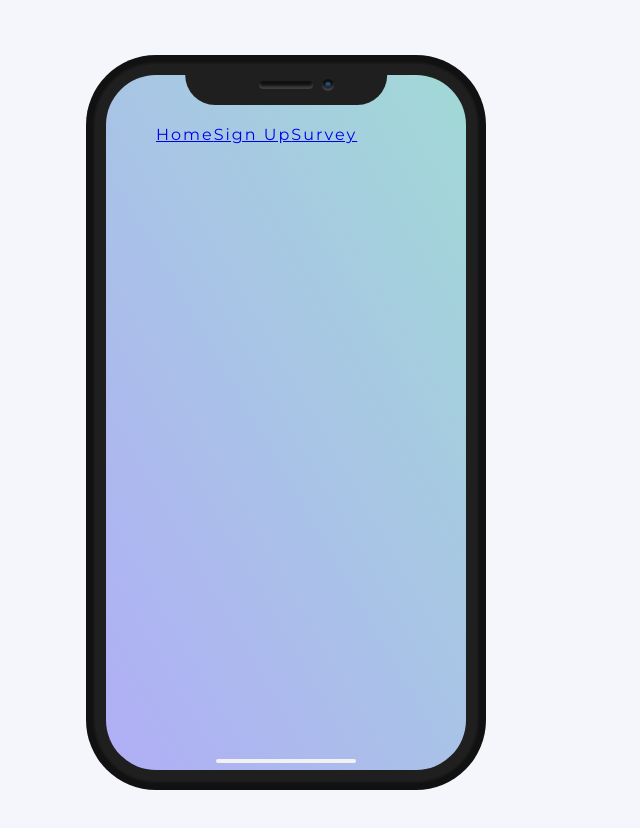
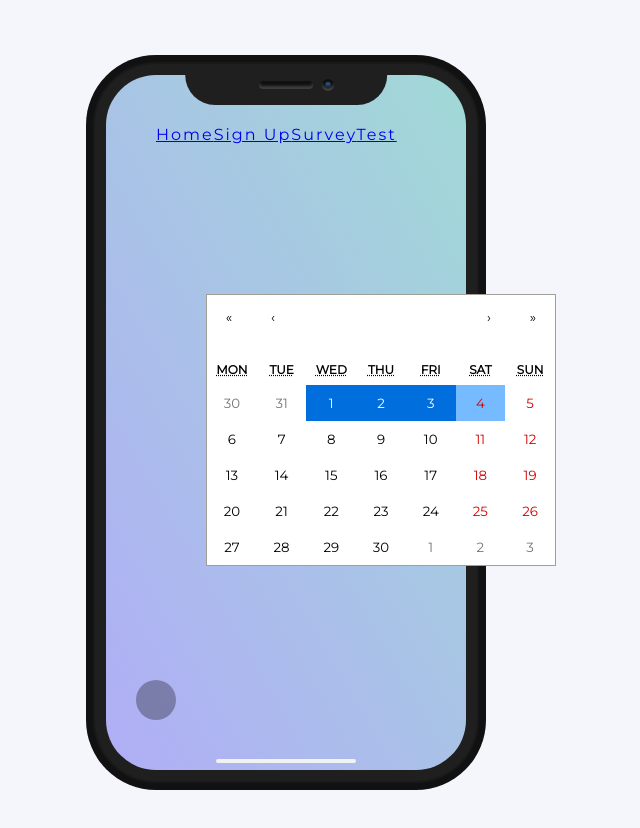
Before and after one commit to MrDrops/project2-support-buddy-front, a React (Create React App) app in the folder mental-health-app/: page /testpage in a window 1280 px wide. Shown: the top 828 px of the page, without its empty margins (354-994 px from the left). Built offline with nearby package versions, Linux system fonts and the light colour scheme.

Commit message:
new things

```diff
--- a/mental-health-app/package.json
+++ b/mental-health-app/package.json
@@ -7,6 +7,7 @@
     "@testing-library/react": "^13.1.1",
     "@testing-library/user-event": "^13.5.0",
     "react": "^18.1.0",
+    "react-calendar": "^3.7.0",
     "react-dom": "^18.1.0",
     "react-icons": "^4.3.1",
     "react-router-dom": "^6.3.0",
--- a/mental-health-app/src/App.js
+++ b/mental-health-app/src/App.js
@@ -7,6 +7,7 @@ import {Routes, Route, Link} from "react-router-dom";
 import Home from "./components/Home";
 import Survey from './components/Survey'
 import "./App.scss";
+import TestPage from "./components/TestPage";
 
 function App() {
 
@@ -25,12 +26,14 @@ function App() {
           <Link to="/">Home</Link>
           <Link to="/form">Sign Up</Link>
           <Link to="/survey">Survey</Link>
+          <Link to="/testpage">Test</Link>
         </div>
 
         <Routes>
           <Route path='/' element={<Home/>}/>
           <Route path='/form' element={<Form/>}/>
           <Route path='/survey' element={<Survey/>}/>
+          <Route path="/testpage" element={<TestPage/>}/>
         </Routes>
       </div>
     </div>
--- /dev/null
+++ b/mental-health-app/src/components/NewCalendar.css
@@ -0,0 +1,119 @@
+.react-calendar {
+    margin: 100px;
+    width: 350px;
+    max-width: 100%;
+    background: white;
+    border: 1px solid #a0a096;
+    font-family: Arial, Helvetica, sans-serif;
+    line-height: 1.125em;
+
+  }
+  .react-calendar--doubleView {
+    width: 700px;
+  }
+  .react-calendar--doubleView .react-calendar__viewContainer {
+    display: flex;
+    margin: -0.5em;
+  }
+  .react-calendar--doubleView .react-calendar__viewContainer > * {
+    width: 50%;
+    margin: 0.5em;
+  }
+  .react-calendar,
+  .react-calendar *,
+  .react-calendar *:before,
+  .react-calendar *:after {
+    -moz-box-sizing: border-box;
+    -webkit-box-sizing: border-box;
+    box-sizing: border-box;
+  }
+  .react-calendar button {
+    margin: 0;
+    border: 0;
+    outline: none;
+  }
+  .react-calendar button:enabled:hover {
+    cursor: pointer;
+  }
+  .react-calendar__navigation {
+    display: flex;
+    height: 44px;
+    margin-bottom: 1em;
+  }
+  .react-calendar__navigation button {
+    min-width: 44px;
+    background: none;
+  }
+  .react-calendar__navigation button:disabled {
+    background-color: #f0f0f0;
+  }
+  .react-calendar__navigation button:enabled:hover,
+  .react-calendar__navigation button:enabled:focus {
+    background-color: #e6e6e6;
+  }
+  .react-calendar__month-view__weekdays {
+    text-align: center;
+    text-transform: uppercase;
+    font-weight: bold;
+    font-size: 0.75em;
+  }
+  .react-calendar__month-view__weekdays__weekday {
+    padding: 0.5em;
+  }
+  .react-calendar__month-view__weekNumbers .react-calendar__tile {
+    display: flex;
+    align-items: center;
+    justify-content: center;
+    font-size: 0.75em;
+    font-weight: bold;
+  }
+  .react-calendar__month-view__days__day--weekend {
+    color: #d10000;
+  }
+  .react-calendar__month-view__days__day--neighboringMonth {
+    color: #757575;
+  }
+  .react-calendar__year-view .react-calendar__tile,
+  .react-calendar__decade-view .react-calendar__tile,
+  .react-calendar__century-view .react-calendar__tile {
+    padding: 2em 0.5em;
+  }
+  .react-calendar__tile {
+    max-width: 100%;
+    padding: 10px 6.6667px;
+    background: none;
+    text-align: center;
+    line-height: 16px;
+  }
+  .react-calendar__tile:disabled {
+    background-color: #f0f0f0;
+  }
+  .react-calendar__tile:enabled:hover,
+  .react-calendar__tile:enabled:focus {
+    background-color: #e6e6e6;
+  }
+  .react-calendar__tile--now {
+    background: #ffff76;
+  }
+  .react-calendar__tile--now:enabled:hover,
+  .react-calendar__tile--now:enabled:focus {
+    background: #ffffa9;
+  }
+  .react-calendar__tile--hasActive {
+    background: #76baff;
+  }
+  .react-calendar__tile--hasActive:enabled:hover,
+  .react-calendar__tile--hasActive:enabled:focus {
+    background: #a9d4ff;
+  }
+  .react-calendar__tile--active {
+    background: #006edc;
+    color: white;
+  }
+  .react-calendar__tile--active:enabled:hover,
+  .react-calendar__tile--active:enabled:focus {
+    background: #1087ff;
+  }
+  .react-calendar--selectRange .react-calendar__tile--hover {
+    background-color: #e6e6e6;
+  }
--- /dev/null
+++ b/mental-health-app/src/components/ReactCalendar.js
@@ -0,0 +1,20 @@
+import React, { useState} from "react";
+import Calendar from "react-calendar";
+import './NewCalendar.css';
+
+
+const ReactCalendar = () => {
+    const [date, setDate] = useState([new Date(2022, 5, 1), new Date(2022, 5, 4)] );
+
+    const onChange = date => {
+        setDate(date);
+    };
+
+    return (
+        <div>
+
+            <Calendar tileContent onChange={onChange} value={date} />
+        </div>
+    )
+}
+export default ReactCalendar
--- /dev/null
+++ b/mental-health-app/src/components/Summary.js
@@ -0,0 +1,123 @@
+import React, { useState } from "react";
+
+const seatStyle = {
+  display: "inline-block",
+  textAlign: "center",
+  boxSizing: "border-box",
+  height: "40px",
+  width: "40px",
+  border: "1px solid black",
+  margin: "8px",
+  backgroundColor: "white",
+};
+
+const flight = {
+  airline: "Summary",
+  number: "27/8/13",
+  date: "3/8/13",
+
+  seatRows: [
+    [
+      { id: 1, seat: "M", seatOwner: null },
+      { id: 2, seat: "M", seatOwner: null },
+      { id: 3, seat: "M", seatOwner: null },
+      { id: 4, seat: "M", seatOwner: null },
+    ],
+    [
+      { id: 5, seat: "T", seatOwner: null },
+      { id: 6, seat: "T", seatOwner: null },
+      { id: 7, seat: "T", seatOwner: null },
+      { id: 8, seat: "T", seatOwner: null },
+
+    ],
+    [
+      { id: 9, seat: "W", seatOwner: null },
+      { id: 10, seat: "W", seatOwner: null },
+      { id: 11, seat: "W", seatOwner: null },
+      { id: 12, seat: "W", seatOwner: null },
+
+    ],
+    [
+      { id: 13, seat: "T", seatOwner: null },
+      { id: 14, seat: "T", seatOwner: null },
+      { id: 15, seat: "T", seatOwner: null },
+      { id: 16, seat: "T", seatOwner: null },
+
+    ],
+    [
+      { id: 17, seat: "F", seatOwner: null },
+      { id: 18, seat: "F", seatOwner: null },
+      { id: 19, seat: "F", seatOwner: null },
+      { id: 20, seat: "F", seatOwner: null },
+
+    ],
+    [
+      { id: 21, seat: "S", seatOwner: null },
+      { id: 22, seat: "S", seatOwner: null },
+      { id: 23, seat: "S", seatOwner: null },
+      { id: 24, seat: "S", seatOwner: null },
+
+    ],
+    [
+        { id: 21, seat: "S", seatOwner: null },
+        { id: 22, seat: "S", seatOwner: null },
+        { id: 23, seat: "S", seatOwner: null },
+        { id: 24, seat: "S", seatOwner: null },
+
+      ],
+  ],
+};
+
+const paddingStyle = {
+  padding: "10px",
+};
+
+export default function Summary() {
+  const [selectedSeat, setSelectedSeat] = useState();
+
+  return (
+    <div style={{ textAlign: "center" }}>
+
+      <h2>{flight.airline}</h2>
+      <p>
+        {flight.date} - {flight.number}
+      </p>
+      {flight.seatRows.map((row, index) => {
+        return (
+          <div key={index}>
+            {row.map((seat) => {
+              let style = { ...seatStyle };
+              if (seat.seatOwner) {
+                style.backgroundColor = "lightgray";
+                style.cursor = "not-allowed";
+              } else {
+                style.cursor = "pointer";
+              }
+              if (seat.seat === selectedSeat) {
+                style.backgroundColor = "lightgreen";
+              }
+              return (
+                <div
+                  key={seat.id}
+                  style={style}
+                  onClick={() => {
+                    if (seat.seatOwner === null) {
+                      setSelectedSeat(seat.seat);
+                    }
+                  }}
+                >
+                  <p>{seat.seat}</p>
+                  <p>{seat.seatOwner ?? " "}</p>
+                </div>
+              );
+            })}
+          </div>
+        );
+      })}
+      <div style={{ textAlign: "center" }}>
+        <span style={paddingStyle}>{selectedSeat ?? "Choose a seat"}</span>
+        <button style={paddingStyle}>Close</button>
+      </div>
+    </div>
+  );
+}
--- /dev/null
+++ b/mental-health-app/src/components/TestPage.js
@@ -0,0 +1,17 @@
+import React from "react";
+import Summary from "./Summary";
+import ReactCalendar from "./ReactCalendar";
+
+
+function TestPage () {
+    return (
+       <div>
+           <ReactCalendar />
+
+       </div>
+
+
+    )
+}
+
+export default TestPage
```
Also changed, not shown: 1 other file (tests, documents, lock files or other folders).
